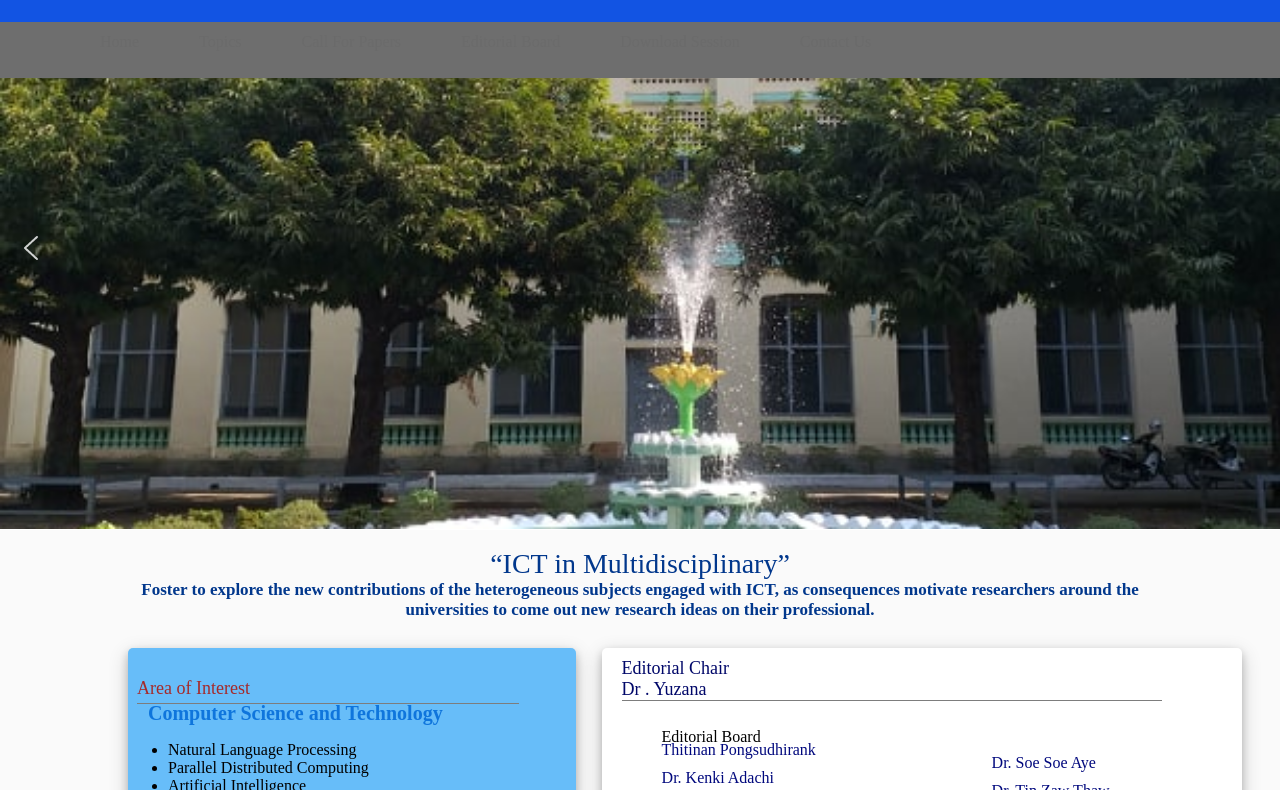
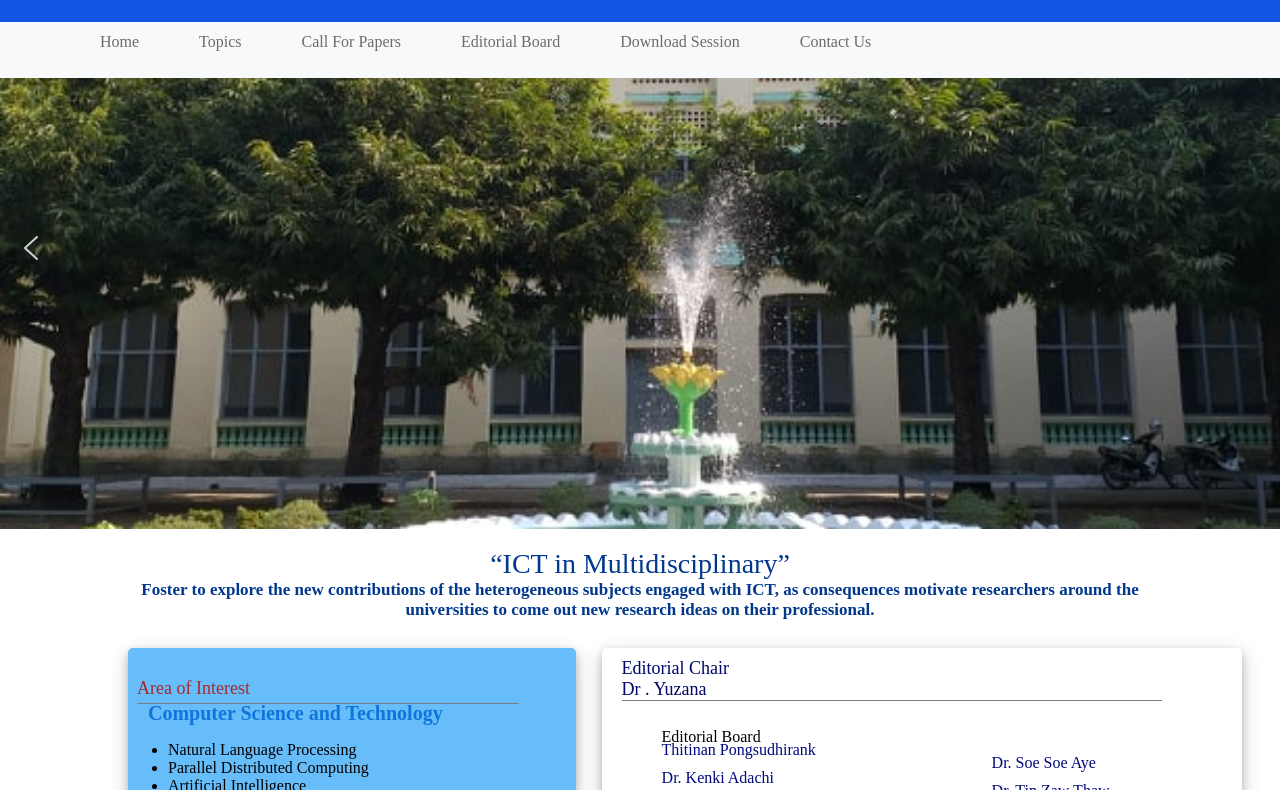
Before and after one commit to zinminkhantoo/assignment01, a plain HTML site: page index.html in a window 1280 px wide. Shown: the part 138-928 px from the top of the page. Drawn offline with Linux system fonts and the light colour scheme.

Commit message:
change bg color

```diff
--- a/style.css
+++ b/style.css
@@ -1,13 +1,7 @@
-/*#container{
-	width: 100%;
-	height: 100%;
-	background-color: red;
-}*/
 body{
 	margin: 0px;
 	padding: 0px;
 	font: serif;
-	background-color: #fafafa;
 }
 #header{
 	background-color: #1254e3;
@@ -53,7 +47,7 @@ body{
 #navigation
             {
                 position: absolute;
-                background-color: #6e6e6e;
+                background-color: #f8f9fa;
                 top:20%;
                 left: 0px;
                 height:7%;
```
